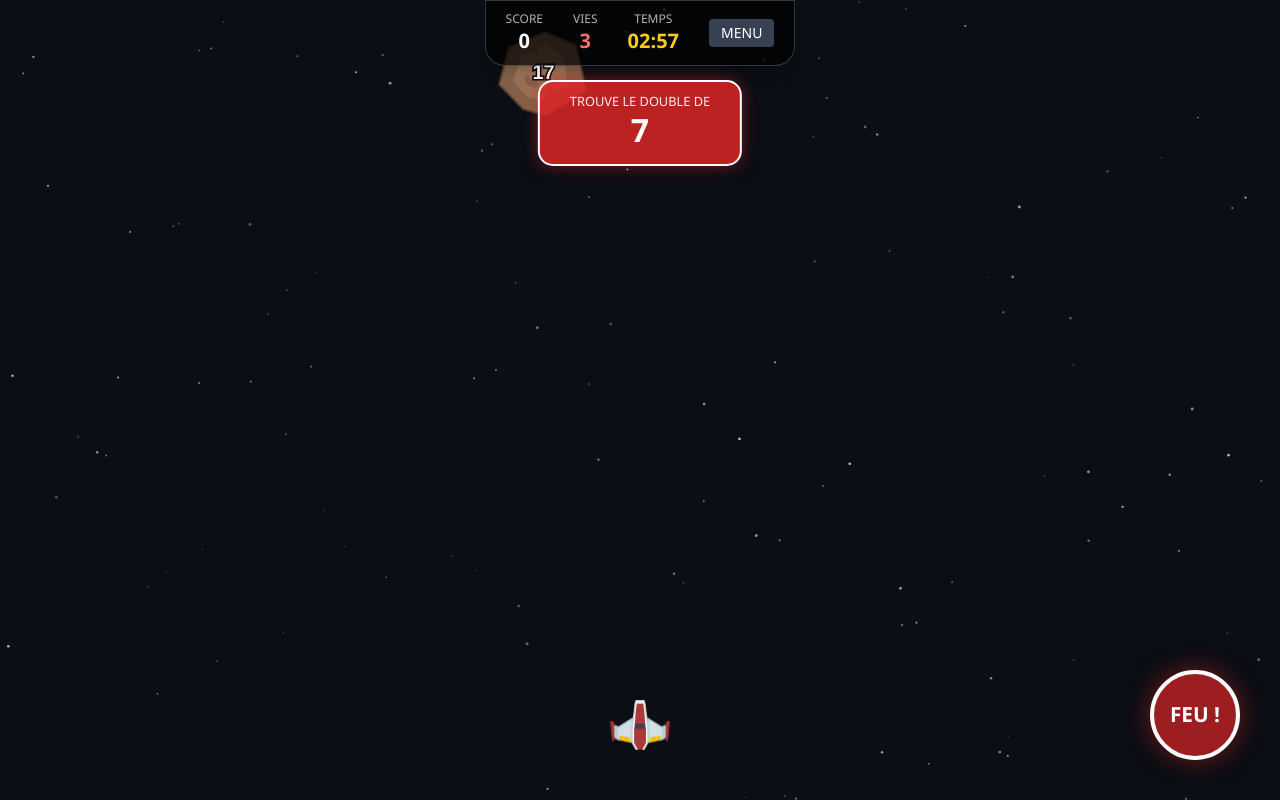
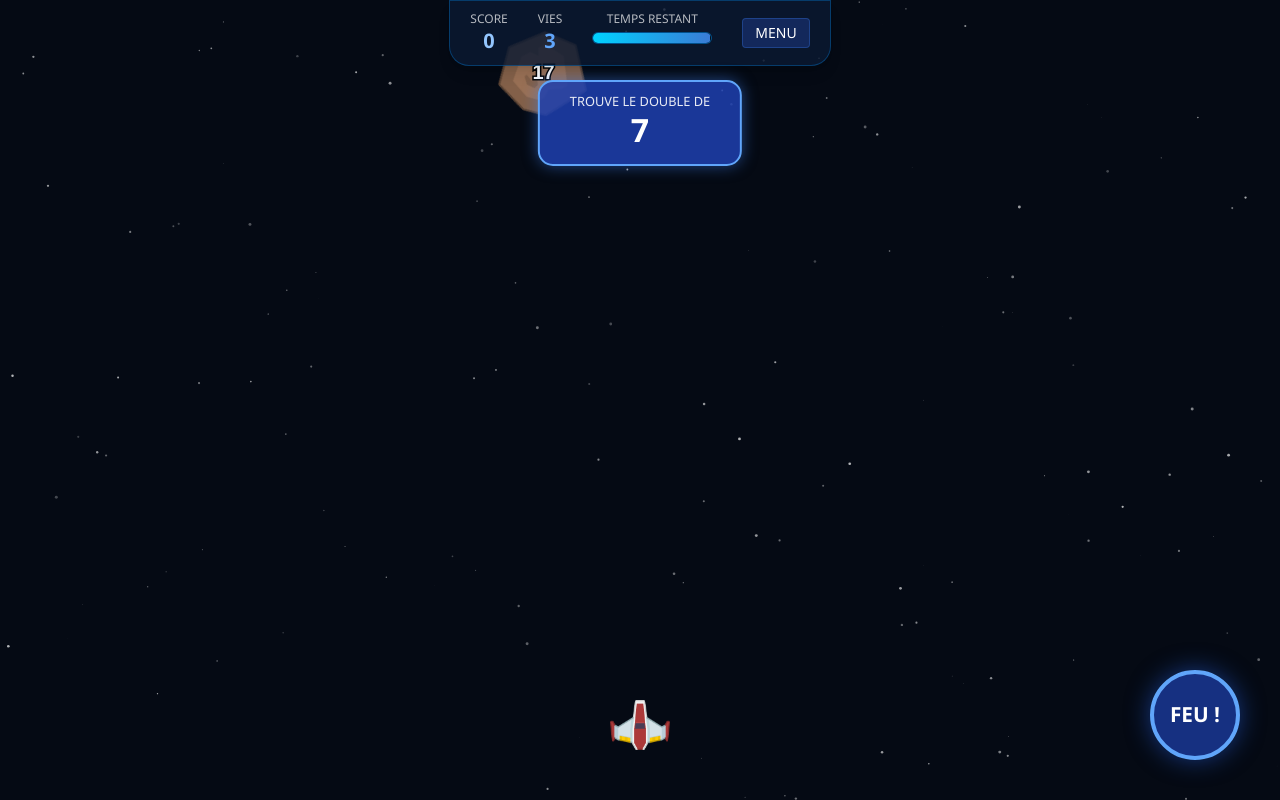
Before and after one commit to fredericpellegrin31-ship-it/math-matiques.doubles.tactile, a plain HTML site: page index.html in a window 1280 px wide. Both pictures are taken after a click on the button "LANCER LA MISSION". Drawn offline with nearby package versions, Linux system fonts and the light colour scheme.

Commit message:
Update index.html

```diff
--- a/index.html
+++ b/index.html
@@ -9,7 +9,7 @@
         body {
             margin: 0;
             overflow: hidden;
-            background-color: #0b0e14;
+            background-color: #050a14;
             font-family: 'Segoe UI', Tahoma, Geneva, Verdana, sans-serif;
             touch-action: none;
             user-select: none;
@@ -35,26 +35,42 @@
             pointer-events: none;
         }
         .hud-panel {
-            background: rgba(0, 0, 0, 0.7);
+            background: rgba(10, 25, 50, 0.8);
             padding: 10px 20px;
             border-bottom-left-radius: 20px;
             border-bottom-right-radius: 20px;
-            border: 1px solid rgba(255, 255, 255, 0.2);
+            border: 1px solid rgba(0, 150, 255, 0.3);
             display: flex;
             gap: 30px;
             pointer-events: auto;
+        }
+        /* Nouvelle barre de temps */
+        .timer-wrapper {
+            width: 120px;
+            height: 12px;
+            background: rgba(0, 0, 0, 0.5);
+            border: 1px solid rgba(0, 150, 255, 0.5);
+            border-radius: 6px;
+            overflow: hidden;
+            margin-top: 5px;
+        }
+        #timer-bar {
+            width: 100%;
+            height: 100%;
+            background: linear-gradient(90deg, #00d2ff 0%, #3a7bd5 100%);
+            transition: width 0.1s linear;
         }
         .target-box {
             position: absolute;
             top: 80px;
             left: 50%;
             transform: translateX(-50%);
-            background: rgba(220, 38, 38, 0.85);
+            background: rgba(30, 64, 175, 0.85); /* Bleu */
             padding: 10px 30px;
             border-radius: 15px;
-            border: 2px solid white;
+            border: 2px solid #60a5fa;
             text-align: center;
-            box-shadow: 0 0 15px rgba(220, 38, 38, 0.5);
+            box-shadow: 0 0 15px rgba(59, 130, 246, 0.5);
             pointer-events: none;
         }
         #target-instruction {
@@ -70,7 +86,7 @@
         }
         .hidden { display: none !important; }
 
-        /* Contrôles tactiles */
+        /* Contrôles tactiles Thème Bleu */
         #touch-controls {
             position: absolute;
             bottom: 40px;
@@ -81,8 +97,8 @@
         .fire-button {
             width: 90px;
             height: 90px;
-            background: rgba(220, 38, 38, 0.7);
-            border: 4px solid white;
+            background: rgba(30, 64, 175, 0.7);
+            border: 4px solid #60a5fa;
             border-radius: 50%;
             display: flex;
             align-items: center;
@@ -90,12 +106,12 @@
             color: white;
             font-weight: bold;
             font-size: 1.3rem;
-            box-shadow: 0 0 25px rgba(220, 38, 38, 0.5);
+            box-shadow: 0 0 25px rgba(37, 99, 235, 0.5);
             touch-action: none;
         }
         .fire-button:active {
             transform: scale(0.9);
-            background: rgba(220, 38, 38, 0.9);
+            background: rgba(30, 64, 175, 0.9);
         }
     </style>
 </head>
@@ -106,17 +122,19 @@
             <div class="hud-panel shadow-lg">
                 <div class="flex flex-col items-center">
                     <span class="text-xs uppercase opacity-70">Score</span>
-                    <span id="score" class="text-xl font-bold">0</span>
+                    <span id="score" class="text-xl font-bold text-blue-300">0</span>
                 </div>
                 <div class="flex flex-col items-center">
                     <span class="text-xs uppercase opacity-70">Vies</span>
-                    <span id="lives" class="text-xl font-bold text-red-400">3</span>
+                    <span id="lives" class="text-xl font-bold text-blue-400">3</span>
                 </div>
                 <div class="flex flex-col items-center">
-                    <span class="text-xs uppercase opacity-70">Temps</span>
-                    <span id="timer" class="text-xl font-bold text-yellow-400">03:00</span>
+                    <span class="text-xs uppercase opacity-70">Temps Restant</span>
+                    <div class="timer-wrapper">
+                        <div id="timer-bar"></div>
+                    </div>
                 </div>
-                <button id="home-btn" class="bg-gray-700 hover:bg-gray-600 px-3 py-1 rounded text-sm self-center transition">MENU</button>
+                <button id="home-btn" class="bg-blue-900/50 hover:bg-blue-800 border border-blue-500/30 px-3 py-1 rounded text-sm self-center transition">MENU</button>
             </div>
         </div>
 
@@ -126,15 +144,15 @@
         </div>
 
         <div id="overlay" class="absolute inset-0 bg-black/80 flex items-center justify-center pointer-events-auto">
-            <div class="bg-gray-900 p-8 rounded-3xl border-2 border-red-500 max-w-md w-full mx-4 shadow-2xl text-center">
-                <h1 id="overlay-title" class="text-4xl font-black text-red-500 mb-4 tracking-widest uppercase">Espace Maths</h1>
+            <div class="bg-gray-900 p-8 rounded-3xl border-2 border-blue-500 max-w-md w-full mx-4 shadow-2xl text-center">
+                <h1 id="overlay-title" class="text-4xl font-black text-blue-500 mb-4 tracking-widest uppercase">Espace Maths</h1>
                 <p id="overlay-msg" class="text-gray-300 mb-8 leading-relaxed">
                     Détruis les astéroïdes qui correspondent à la consigne affichée !
                 </p>
 
                 <div class="mb-6">
                     <label class="block text-sm text-gray-500 mb-2 uppercase tracking-tighter">Mode de jeu</label>
-                    <select id="game-mode" class="bg-gray-800 text-white border border-gray-700 rounded-lg px-4 py-2 w-full focus:outline-none focus:border-red-500">
+                    <select id="game-mode" class="bg-gray-800 text-white border border-gray-700 rounded-lg px-4 py-2 w-full focus:outline-none focus:border-blue-500">
                         <option value="doubles">Doubles & Moitiés</option>
                         <option value="friends10">Les Amis de 10</option>
                     </select>
@@ -142,21 +160,20 @@
 
                 <div class="mb-8">
                     <label class="block text-sm text-gray-500 mb-2 uppercase tracking-tighter">Difficulté</label>
-                    <select id="diff-select" class="bg-gray-800 text-white border border-gray-700 rounded-lg px-4 py-2 w-full focus:outline-none focus:border-red-500">
+                    <select id="diff-select" class="bg-gray-800 text-white border border-gray-700 rounded-lg px-4 py-2 w-full focus:outline-none focus:border-blue-500">
                         <option value="easy">Recrue (1-10)</option>
                         <option value="medium" selected>Pilote (1-20)</option>
                         <option value="hard">Commandant (1-50)</option>
                     </select>
                 </div>
 
-                <button id="start-btn" class="bg-red-600 hover:bg-red-500 text-white font-bold py-4 px-10 rounded-full text-xl transition-all transform hover:scale-105 shadow-lg shadow-red-900/40">
+                <button id="start-btn" class="bg-blue-600 hover:bg-blue-500 text-white font-bold py-4 px-10 rounded-full text-xl transition-all transform hover:scale-105 shadow-lg shadow-blue-900/40">
                     LANCER LA MISSION
                 </button>
             </div>
         </div>
     </div>
 
-    <!-- Interface tactile pour le tir -->
     <div id="touch-controls" class="hidden">
         <button id="fire-btn" class="fire-button">FEU !</button>
     </div>
@@ -168,7 +185,7 @@
         const ctx = canvas.getContext('2d');
         const scoreEl = document.getElementById('score');
         const livesEl = document.getElementById('lives');
-        const timerEl = document.getElementById('timer');
+        const timerBar = document.getElementById('timer-bar');
         const overlay = document.getElementById('overlay');
         const overlayTitle = document.getElementById('overlay-title');
         const overlayMsg = document.getElementById('overlay-msg');
@@ -182,14 +199,17 @@
         const touchControls = document.getElementById('touch-controls');
         const fireBtn = document.getElementById('fire-btn');
 
-        // Assets
         const images = {
             ship: new Image(),
             laser: new Image(),
             meteors: [new Image(), new Image(), new Image(), new Image()]
         };
-        images.ship.src = 'playerShip1_red.png';
-        images.laser.src = 'laserRed13.png';
+        // Utilisation des versions bleues si disponibles, sinon les standards (Le code CSS gère le thème visuel)
+        images.ship.src = 'playerShip1_blue.png'; // Tentative de chargement vaisseau bleu
+        images.ship.onerror = () => images.ship.src = 'playerShip1_red.png';
+        images.laser.src = 'laserBlue01.png'; // Tentative de chargement laser bleu
+        images.laser.onerror = () => images.laser.src = 'laserRed13.png';
+
         images.meteors[0].src = 'meteorBrown_big1.png';
         images.meteors[1].src = 'meteorBrown_big2.png';
         images.meteors[2].src = 'meteorBrown_big3.png';
@@ -198,11 +218,9 @@
         const audioCtx = new (window.AudioContext || window.webkitAudioContext)();
         let ambientSource = null;
 
-        // Gestion des étoiles (Parallaxe)
         const stars = [];
         function createStars() {
             stars.length = 0;
-            // Trois couches d'étoiles
             for (let i = 0; i < 150; i++) {
                 stars.push({
                     x: Math.random() * canvas.width,
@@ -232,9 +250,7 @@
             const bufferSize = 2 * audioCtx.sampleRate;
             const noiseBuffer = audioCtx.createBuffer(1, bufferSize, audioCtx.sampleRate);
             const output = noiseBuffer.getChannelData(0);
-            for (let i = 0; i < bufferSize; i++) {
-                output[i] = Math.random() * 2 - 1;
-            }
+            for (let i = 0; i < bufferSize; i++) output[i] = Math.random() * 2 - 1;
             ambientSource = audioCtx.createBufferSource();
             ambientSource.buffer = noiseBuffer;
             ambientSource.loop = true;
@@ -259,12 +275,13 @@
         let gameState = 'START';
         let score = 0;
         let lives = 3;
-        let timeLeft = 180;
+        const TOTAL_TIME = 180;
+        let timeLeft = TOTAL_TIME;
         let lastTime = 0;
         let meteorTimer = 0;
         let meteorInterval = 2000;
         let currentTarget = 0;
-        let currentTargetType = ''; // 'double', 'half', 'friend10'
+        let currentTargetType = '';
 
         const DIFFICULTY_SETTINGS = {
             easy: { max: 10, interval: 2500, speed: 1.5 },
@@ -290,14 +307,10 @@
         function init() {
             resize();
             createStars();
-            window.addEventListener('resize', () => {
-                resize();
-                createStars();
-            });
+            window.addEventListener('resize', () => { resize(); createStars(); });
             document.addEventListener('keydown', (e) => handleKey(e, true));
             document.addEventListener('keyup', (e) => handleKey(e, false));
 
-            // Écouteurs Tactiles : Zones gauche/droite
             canvas.addEventListener('touchstart', handleTouch, { passive: false });
             canvas.addEventListener('touchmove', handleTouch, { passive: false });
             canvas.addEventListener('touchend', () => {
@@ -316,7 +329,6 @@
             if (gameState !== 'PLAYING') return;
             const touch = e.touches[0];
             const middleX = window.innerWidth / 2;
-
             if (touch.clientX < middleX) {
                 player.movingLeft = true;
                 player.movingRight = false;
@@ -345,9 +357,9 @@
                 y: player.y,
                 w: 9,
                 h: 33,
-                speed: 10
+                speed: 12
             });
-            playSound(400, 'square', 0.1);
+            playSound(500, 'sine', 0.1);
         }
 
         function generateNewTarget() {
@@ -368,10 +380,9 @@
                 }
             } else {
                 currentTargetType = 'friend10';
-                currentTarget = Math.floor(Math.random() * 10); // 0 à 10
+                currentTarget = Math.floor(Math.random() * 11);
                 targetInstEl.textContent = "Complément à 10 de";
             }
-
             targetValEl.textContent = currentTarget;
         }
 
@@ -389,7 +400,7 @@
                     value = 10 - currentTarget;
                 }
             } else {
-                const maxRange = (mode === 'doubles') ? config.max * 2 : 12;
+                const maxRange = (mode === 'doubles') ? config.max * 2 : 15;
                 value = Math.floor(Math.random() * maxRange) + 1;
                 const correct = (mode === 'doubles') ? (currentTargetType === 'double' ? currentTarget * 2 : currentTarget / 2) : (10 - currentTarget);
                 if (value === correct) value++;
@@ -430,7 +441,6 @@
         }
 
         function update(deltaTime) {
-            // Animation des étoiles (même hors jeu)
             stars.forEach(s => {
                 s.y += s.speed;
                 if (s.y > canvas.height) {
@@ -442,11 +452,19 @@
             if (gameState !== 'PLAYING') return;
 
             timeLeft -= deltaTime / 1000;
+            // Mise à jour de la barre de temps
+            const percentage = Math.max(0, (timeLeft / TOTAL_TIME) * 100);
+            timerBar.style.width = `${percentage}%`;
+
+            if (percentage < 25) {
+                timerBar.style.background = '#ef4444'; // Rouge si presque fini
+            } else if (percentage < 50) {
+                timerBar.style.background = '#f59e0b'; // Orange
+            } else {
+                timerBar.style.background = 'linear-gradient(90deg, #00d2ff 0%, #3a7bd5 100%)';
+            }
+
             if (timeLeft <= 0) endGame("TEMPS ÉCOULÉ !");
-
-            const mins = Math.floor(timeLeft / 60);
-            const secs = Math.floor(timeLeft % 60);
-            timerEl.textContent = `${mins.toString().padStart(2, '0')}:${secs.toString().padStart(2, '0')}`;
 
             if (player.movingLeft && player.x > 0) player.x -= player.speed;
             if (player.movingRight && player.x < canvas.width - player.w) player.x += player.speed;
@@ -462,13 +480,12 @@
                 m.y += m.speed;
                 m.rot += m.rotSpeed;
 
-                // Collision avec le joueur
                 if (m.x < player.x + player.w && m.x + m.w > player.x &&
                     m.y < player.y + player.h && m.y + m.h > player.y) {
                     lives--;
                     livesEl.textContent = lives;
-                    createExplosion(player.x + player.w/2, player.y + player.h/2, '#ff4444');
-                    showFloatingText("Aïe !", player.x + player.w/2, player.y, '#ff4444');
+                    createExplosion(player.x + player.w/2, player.y + player.h/2, '#60a5fa');
+                    showFloatingText("Aïe !", player.x + player.w/2, player.y, '#60a5fa');
                     playSound(100, 'sawtooth', 0.4);
                     meteors.splice(i, 1);
                     if (lives <= 0) endGame("VAISSEAU DÉTRUIT !");
@@ -485,13 +502,9 @@
                     const m = meteors[j];
                     if (l.x < m.x + m.w && l.x + l.w > m.x && l.y < m.y + m.h && l.y + l.h > m.y) {
                         const mode = modeSelect.value;
-                        let isCorrect = false;
-
-                        if (mode === 'doubles') {
-                            isCorrect = (currentTargetType === 'double') ? (m.value === currentTarget * 2) : (m.value === currentTarget / 2);
-                        } else {
-                            isCorrect = (m.value === 10 - currentTarget);
-                        }
+                        let isCorrect = (mode === 'doubles')
+                            ? (currentTargetType === 'double' ? (m.value === currentTarget * 2) : (m.value === currentTarget / 2))
+                            : (m.value === 10 - currentTarget);
 
                         if (isCorrect) {
                             score += 10;
@@ -505,7 +518,7 @@
                             scoreEl.textContent = score;
                             createExplosion(m.x + m.w/2, m.y + m.h/2, '#ef4444');
                             showFloatingText("-5", m.x + m.w/2, m.y, '#ef4444');
-                            playSound(100, 'square', 0.2);
+                            playSound(150, 'square', 0.2);
                         }
                         meteors.splice(j, 1);
                         lasers.splice(i, 1);
@@ -532,10 +545,9 @@
         function draw() {
             ctx.clearRect(0, 0, canvas.width, canvas.height);
 
-            // Dessin des étoiles (Parallaxe)
             stars.forEach(s => {
                 ctx.globalAlpha = s.opacity;
-                ctx.fillStyle = 'white';
+                ctx.fillStyle = '#ffffff';
                 ctx.beginPath();
                 ctx.arc(s.x, s.y, s.size, 0, Math.PI * 2);
                 ctx.fill();
@@ -568,7 +580,6 @@
             });
             ctx.globalAlpha = 1.0;
 
-            // Joueur
             ctx.drawImage(images.ship, player.x, player.y, player.w, player.h);
 
             floatingTexts.forEach(t => {
@@ -599,7 +610,7 @@
             touchControls.classList.remove('hidden');
             const settings = DIFFICULTY_SETTINGS[diffSelect.value];
             meteorInterval = settings.interval;
-            score = 0; lives = 3; timeLeft = 180;
+            score = 0; lives = 3; timeLeft = TOTAL_TIME;
             scoreEl.textContent = score;
             livesEl.textContent = lives;
             meteors.length = 0; lasers.length = 0;
@@ -614,6 +625,7 @@
             stopSpaceAmbience();
             touchControls.classList.add('hidden');
             overlayTitle.textContent = reason;
+            overlayTitle.className = "text-4xl font-black text-blue-500 mb-4 tracking-widest uppercase";
             overlayMsg.innerHTML = `<div class="text-center">MISSION TERMINÉE !<br><br><b>Score Final : ${score}</b><br>Continue tes efforts !</div>`;
             startBtn.textContent = "REESSAYER";
             overlay.classList.remove('hidden');
```
